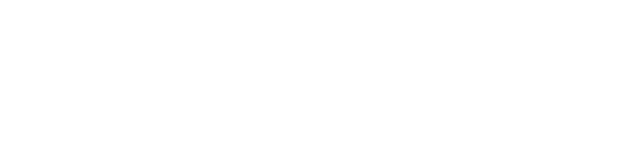
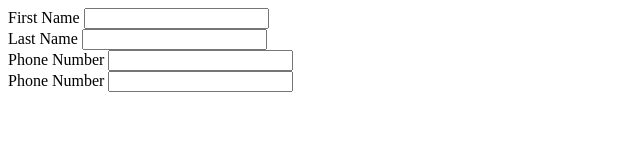
Before and after one commit to acciojob/form-login-2-PRADNYA199, a website: page main.html in a window 1280 px wide. Shown: the whole page, without its empty margins (0-640 px from the left). Drawn offline with Linux system fonts and the light colour scheme.

Commit message:
created a submission

```diff
--- a/main.html
+++ b/main.html
@@ -8,6 +8,19 @@
 
 <body>
 	<!-- the entire body must be written by student -->
+	<label for=Fname>First Name</label>
+	<input type="text" id="Fname"/>
+	<br>
+
+	<label for=lname>Last Name</label>
+	<input type="text" id="lname"/>
+	<br>
+	<label for=pname>Phone Number</label>
+	<input type="cell" id="pname"/>
+	<br>
+	<label for=email>Phone Number</label>
+	<input type="cell" id="email"/>
+
     <script type="text/javascript" src="./script.js">
 </script>
 
```
